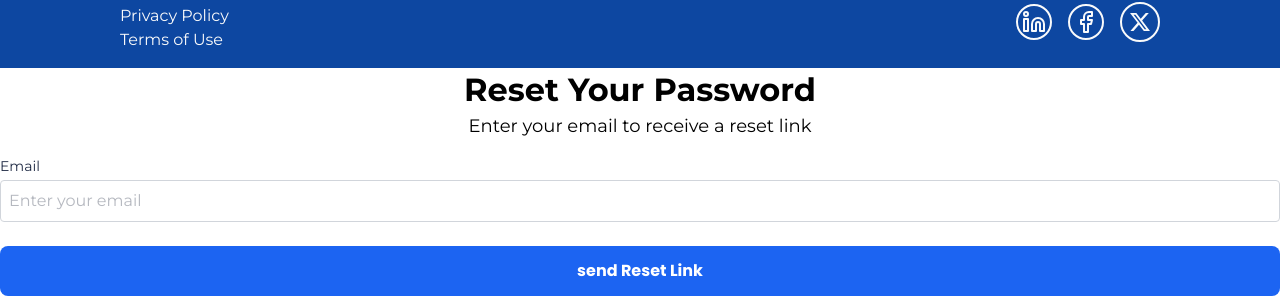
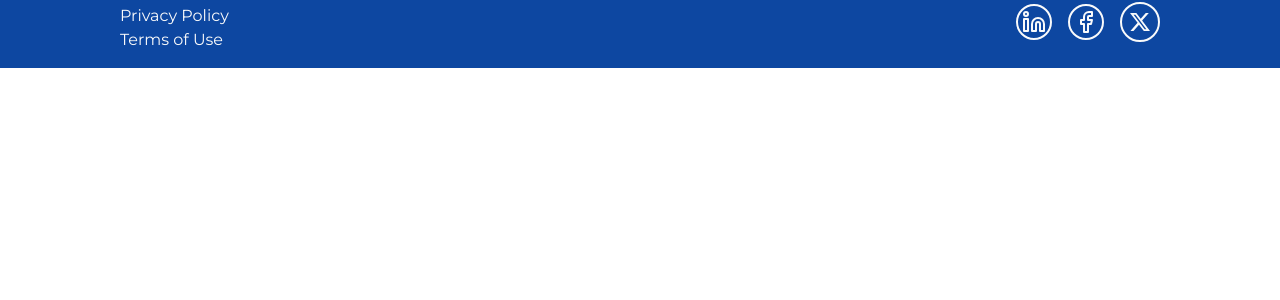
Before and after one commit to mafindijr/easy-ticketing-app, a React (Vite) app: page / in a window 1280 px wide. Shown: the part 2660-2960 px from the top of the page. After the commit the page ends 2728 px from the top, so only its background shows below. Built offline with nearby package versions, Linux system fonts and the light colour scheme.

Commit message:
fix: remove unused ResetPassword component from layout

```diff
--- a/src/layout/layout.jsx
+++ b/src/layout/layout.jsx
@@ -1,7 +1,6 @@
 import React from 'react'
 import LandingPage from '../components/landing-page'
 import Footer from '../components/Footer'
-import ResetPassword from '../components/auth/sign-up/reset-password/reset-password'
 
 export default function layout({ children }) {
   return (
@@ -16,8 +15,6 @@ export default function layout({ children }) {
 
       <Footer />
 
-      <ResetPassword />
-
     </div>
   )
 }
```
